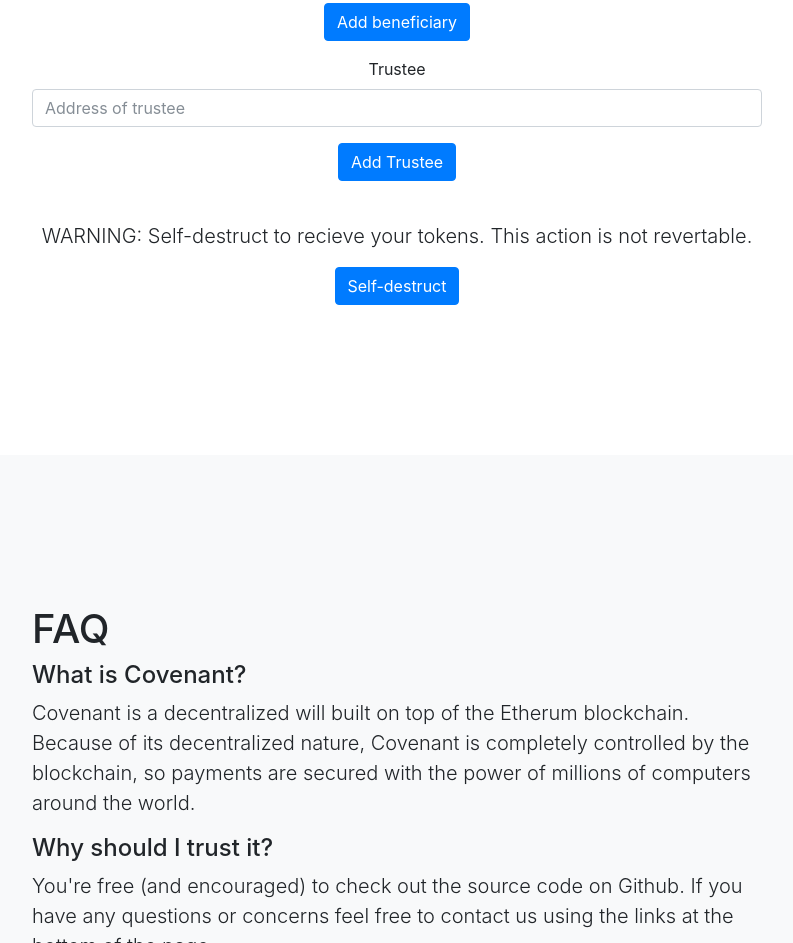
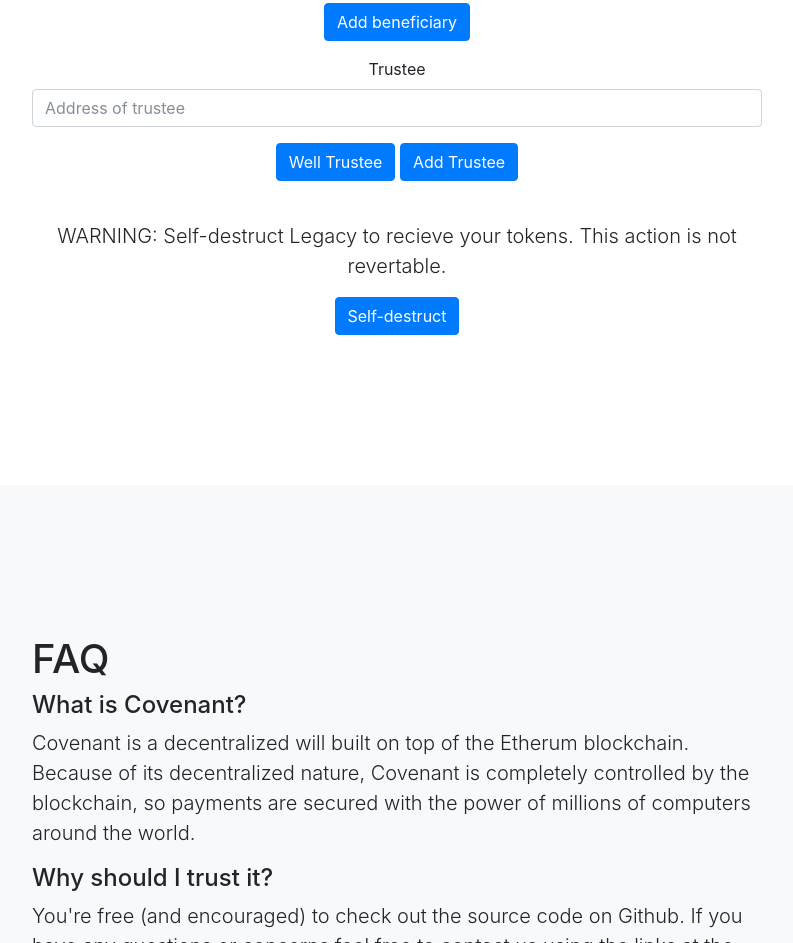
Before and after one commit to njaladan/Covenant, a website with bundled scripts: page src/index.html in a window 1280 px wide. Shown: the part 825-1768 px from the top of the page, without its empty margins (243-1036 px from the left). Built offline with nearby package versions, Linux system fonts and the light colour scheme; no server answers; files whose address does not match are found by name.

Commit message:
fixed readme and working on new interface

```diff
--- a/src/index.html
+++ b/src/index.html
@@ -76,11 +76,12 @@
               <label for="name">Trustee</label>
               <input type="name" class="form-control" id="t1" placeholder="Address of trustee">
            </div>
+           <button class="btn btn-primary" id="addTrustee" type="button">Well Trustee</button>
            <button class="btn btn-primary" id="addTrustee" type="button">Add Trustee</button>
            <p>  </p>
            <br>
-           <p class="lead">WARNING: Self-destruct to recieve your tokens. This action is not revertable. </p>
-           <button class="btn btn-primary" id="addTrustee" type="button" style:"background-color: red;">Self-destruct</button>
+           <p class="lead">WARNING: Self-destruct Legacy to recieve your tokens. This action is not revertable. </p>
+           <button class="btn btn-primary" id="kill" type="button" style:"background-color: red;">Self-destruct</button>
 
 
       </form>
```
Also changed, not shown: README.md, src/favicon.ico (deleted).
